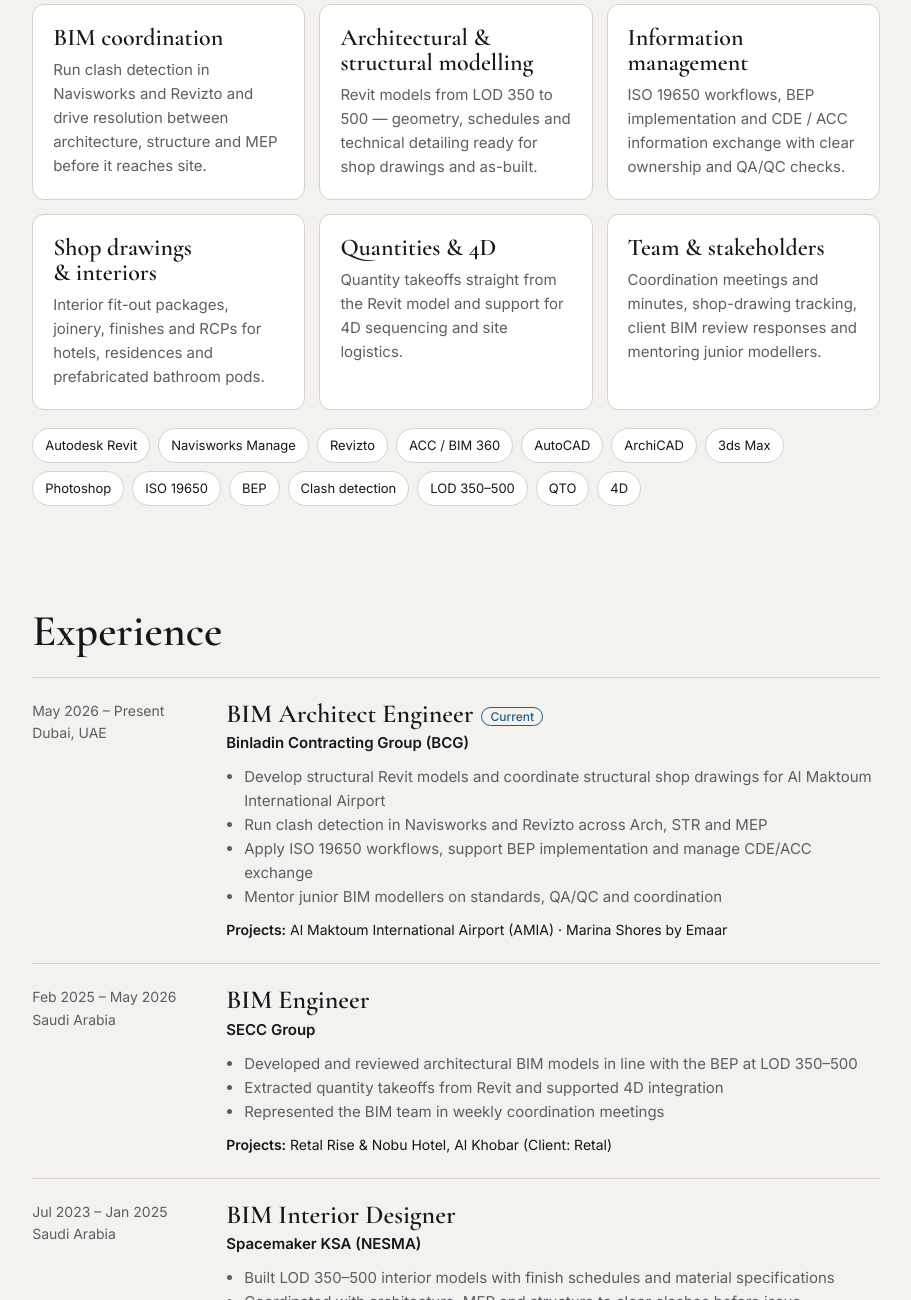
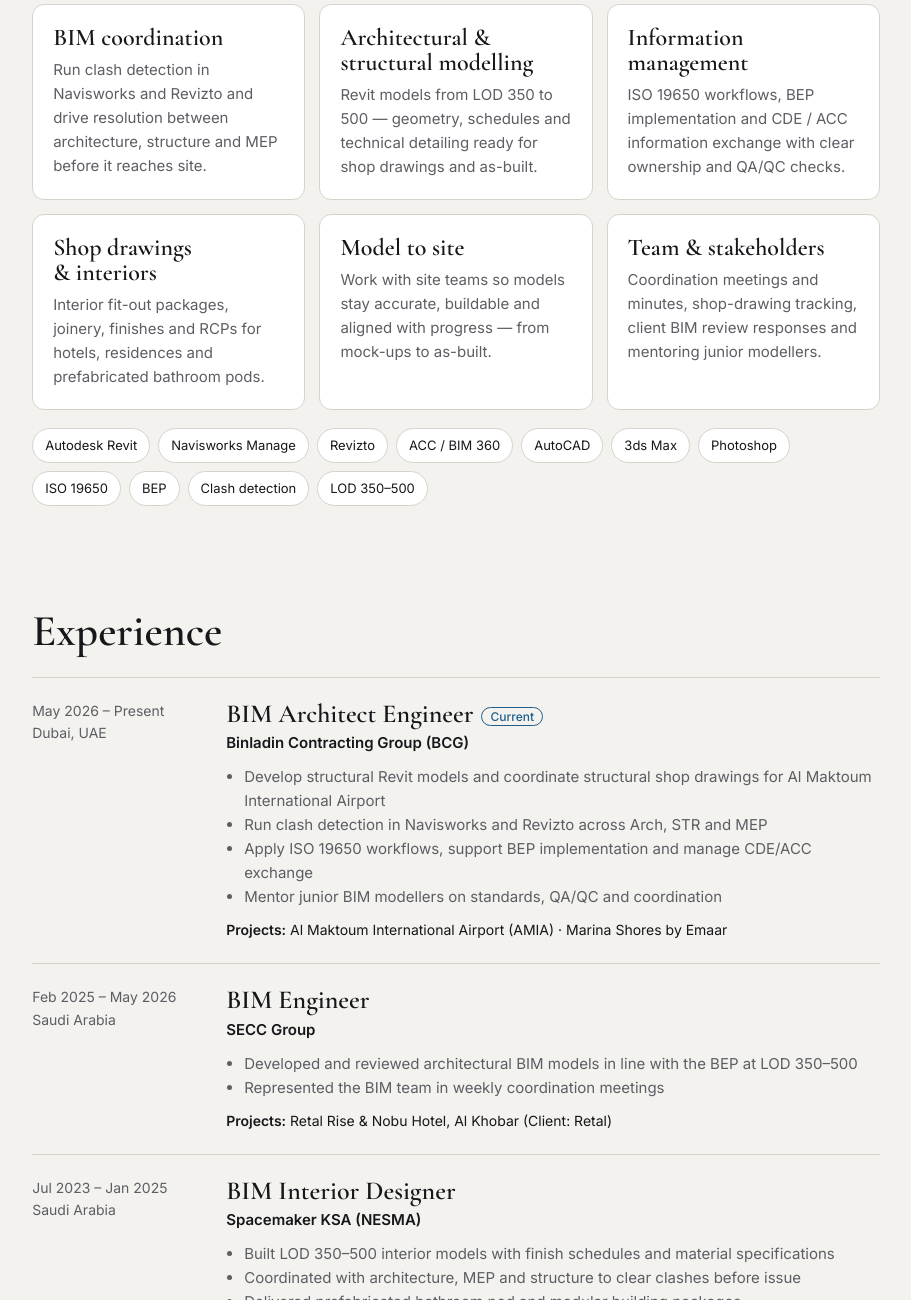
Before and after one commit to andreweshak/andreweshak.github.io, a plain HTML site: page index.html in a window 1280 px wide. Shown: the part 1281-2581 px from the top of the page, without its empty margins (349-1260 px from the left). Drawn offline with nearby package versions, Linux system fonts and the light colour scheme.

Commit message:
Remove ArchiCAD, QTO and 4D
Co-Authored-By: Claude Opus 5.5 <noreply@anthropic.com>
Claude-Session: https://claude.ai/code/session_01Mi74nXxaTHTUba8S7m3y5y

```diff
--- a/index.html
+++ b/index.html
@@ -227,15 +227,15 @@ const skills=[
  ["Architectural & structural modelling","Revit models from LOD 350 to 500 — geometry, schedules and technical detailing ready for shop drawings and as-built."],
  ["Information management","ISO 19650 workflows, BEP implementation and CDE / ACC information exchange with clear ownership and QA/QC checks."],
  ["Shop drawings & interiors","Interior fit-out packages, joinery, finishes and RCPs for hotels, residences and prefabricated bathroom pods."],
- ["Quantities & 4D","Quantity takeoffs straight from the Revit model and support for 4D sequencing and site logistics."],
+ ["Model to site","Work with site teams so models stay accurate, buildable and aligned with progress — from mock-ups to as-built."],
  ["Team & stakeholders","Coordination meetings and minutes, shop-drawing tracking, client BIM review responses and mentoring junior modellers."]];
-const tools=["Autodesk Revit","Navisworks Manage","Revizto","ACC / BIM 360","AutoCAD","ArchiCAD","3ds Max","Photoshop","ISO 19650","BEP","Clash detection","LOD 350–500","QTO","4D"];
+const tools=["Autodesk Revit","Navisworks Manage","Revizto","ACC / BIM 360","AutoCAD","3ds Max","Photoshop","ISO 19650","BEP","Clash detection","LOD 350–500"];
 const jobs=[
  {t:"BIM Architect Engineer",c:"Binladin Contracting Group (BCG)",w:"May 2026 – Present",l:"Dubai, UAE",now:1,
   d:["Develop structural Revit models and coordinate structural shop drawings for Al Maktoum International Airport","Run clash detection in Navisworks and Revizto across Arch, STR and MEP","Apply ISO 19650 workflows, support BEP implementation and manage CDE/ACC exchange","Mentor junior BIM modellers on standards, QA/QC and coordination"],
   p:"Al Maktoum International Airport (AMIA) · Marina Shores by Emaar"},
  {t:"BIM Engineer",c:"SECC Group",w:"Feb 2025 – May 2026",l:"Saudi Arabia",
-  d:["Developed and reviewed architectural BIM models in line with the BEP at LOD 350–500","Extracted quantity takeoffs from Revit and supported 4D integration","Represented the BIM team in weekly coordination meetings"],
+  d:["Developed and reviewed architectural BIM models in line with the BEP at LOD 350–500","Represented the BIM team in weekly coordination meetings"],
   p:"Retal Rise & Nobu Hotel, Al Khobar (Client: Retal)"},
  {t:"BIM Interior Designer",c:"Spacemaker KSA (NESMA)",w:"Jul 2023 – Jan 2025",l:"Saudi Arabia",
   d:["Built LOD 350–500 interior models with finish schedules and material specifications","Coordinated with architecture, MEP and structure to clear clashes before issue","Delivered prefabricated bathroom pod and modular building packages"],
```
